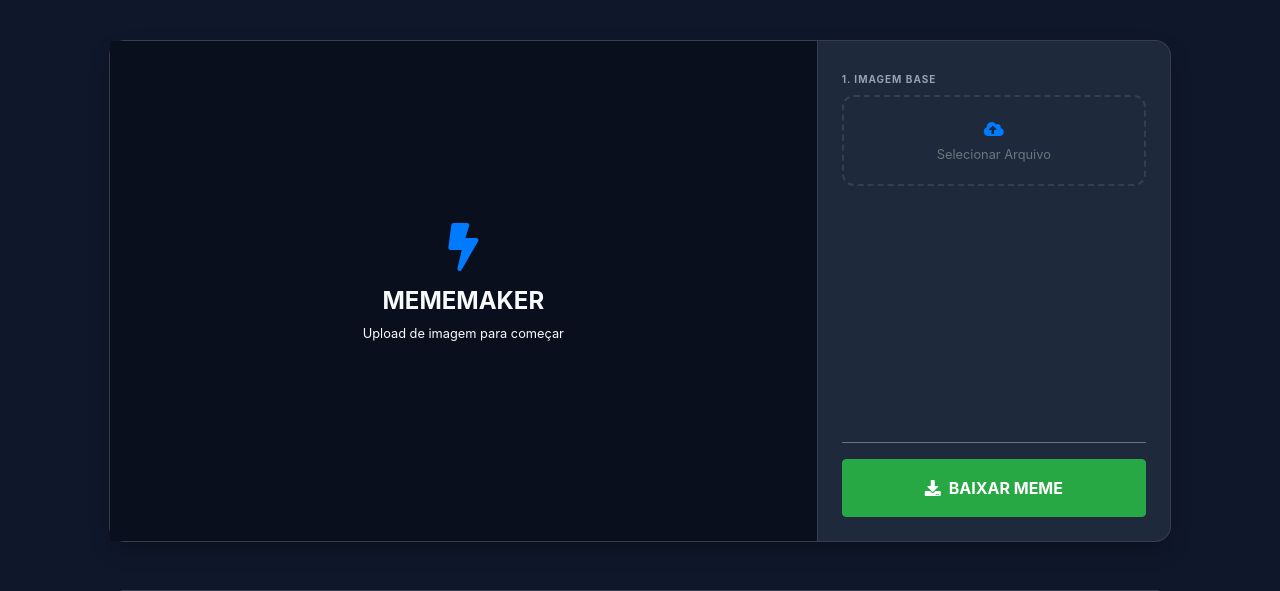
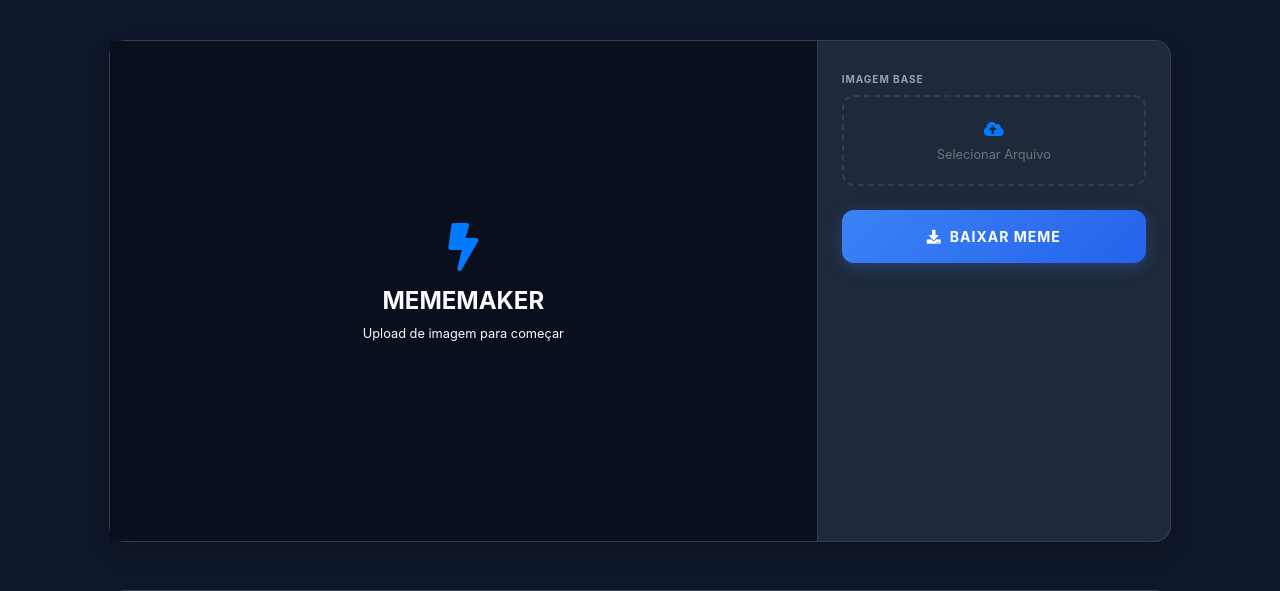
Before and after one commit to Icarolhl/MemeMaker, a Django app: page / in a window 1280 px wide. Shown: the part 73-664 px from the top of the page. Run offline with Django 5.2, Linux system fonts and the light colour scheme; some libraries are stand-ins or nearby versions.

Commit message:
style: refactor sidebar layout and implement premium download button
- Reorganized sidebar layout to place the download button directly under the image upload.
- Removed step numbering from sidebar labels for a cleaner UI.
- Implemented a new premium action button style with a subtle blue gradient and hover effects.
- Enhanced visual consistency by integrating the main action button with the dark theme.

```diff
--- a/src/templates/partials/_home.html
+++ b/src/templates/partials/_home.html
@@ -111,7 +111,7 @@
                 <!-- Sidebar de Controle (Direita - 4 colunas) -->
                 <div class="col-lg-4 sidebar-tools p-4 d-flex flex-column" style="border-left: 1px solid var(--border-color);">
                     <div class="mb-4">
-                        <label class="sidebar-label">1. Imagem Base</label>
+                        <label class="sidebar-label">Imagem Base</label>
                         <div class="custom-file-upload" onclick="document.getElementById('imageUpload').click()">
                             <i class="fas fa-cloud-upload-alt text-primary mb-2"></i>
                             <p class="small m-0 text-secondary" id="fileName">Selecionar Arquivo</p>
@@ -119,15 +119,15 @@
                         </div>
                     </div>
 
-                    <div id="text-controls-section" class="flex-grow-1 overflow-auto mb-4" style="display: none; max-height: 400px;">
-                        <label class="sidebar-label">2. Camadas de Texto</label>
-                        <div id="text-boxes-container"></div>
+                    <div id="download-section" class="mb-4">
+                        <button type="button" class="btn btn-premium-action btn-block py-3 font-weight-bold shadow" id="downloadMemeBtn">
+                            <i class="fas fa-download mr-2"></i>BAIXAR MEME
+                        </button>
                     </div>
 
-                    <div class="mt-auto pt-3 border-top border-secondary">
-                        <button type="button" class="btn btn-success btn-block py-3 font-weight-bold shadow" id="downloadMemeBtn">
-                            <i class="fas fa-download mr-2"></i>BAIXAR MEME
-                        </button>
+                    <div id="text-controls-section" class="flex-grow-1 overflow-auto mb-4" style="display: none; max-height: 400px;">
+                        <label class="sidebar-label">Camadas de Texto</label>
+                        <div id="text-boxes-container"></div>
                     </div>
                 </div>
             </div>
--- a/src/templates/static/assets/custom/css/style.css
+++ b/src/templates/static/assets/custom/css/style.css
@@ -317,3 +317,26 @@ h1, h2, h3, h4, h5, h6 {
     background: var(--bg-surface-lighter);
     border-radius: 10px;
 }
+
+/* Botão de Ação Premium */
+.btn-premium-action {
+    background: linear-gradient(135deg, var(--accent-primary), var(--accent-hover));
+    border: none;
+    color: white !important;
+    border-radius: 12px;
+    transition: all 0.3s cubic-bezier(0.4, 0, 0.2, 1);
+    box-shadow: 0 4px 15px rgba(59, 130, 246, 0.3);
+    text-transform: uppercase;
+    letter-spacing: 1px;
+    font-size: 14px;
+}
+
+.btn-premium-action:hover {
+    transform: translateY(-2px);
+    box-shadow: 0 8px 25px rgba(59, 130, 246, 0.5);
+    background: linear-gradient(135deg, var(--accent-hover), var(--accent-primary));
+}
+
+.btn-premium-action:active {
+    transform: translateY(0);
+}
```
